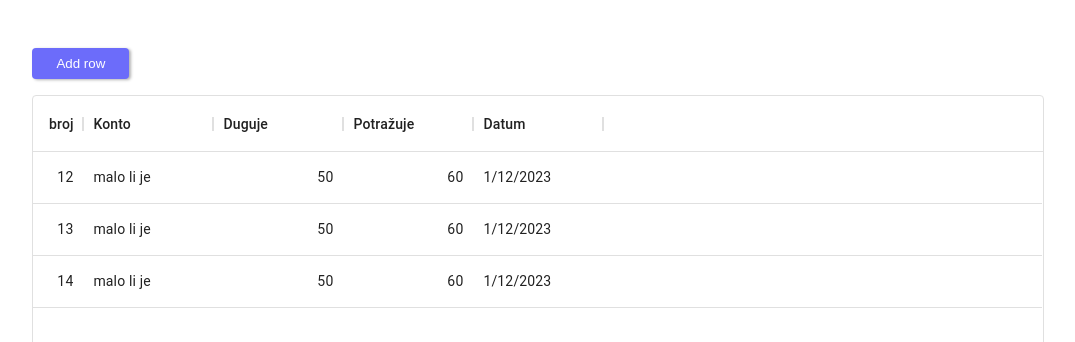
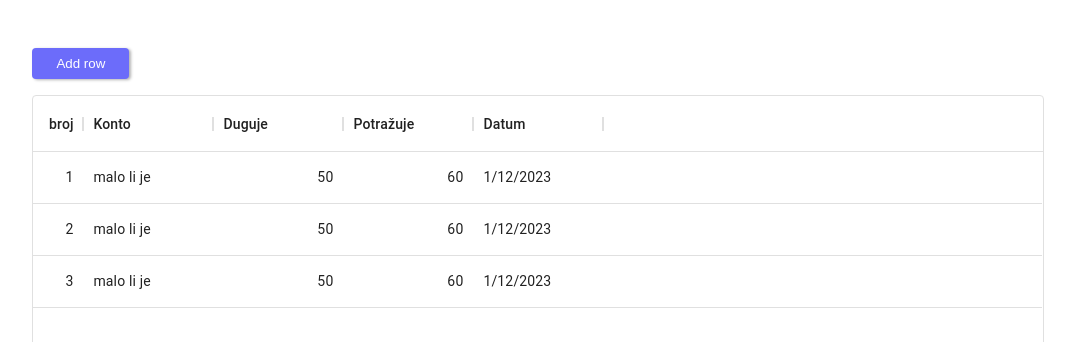
Before and after one commit to BSlaven/MUI_Editable_Grid, a React (Vite) app: page / in a window 1280 px wide. Shown: the top 342 px of the page, without its empty margins (102-1177 px from the left). Built offline with nearby package versions, Linux system fonts and the light colour scheme.

Commit message:
add row.length plus one as broj property

```diff
--- a/src/MuiEditableGrid.jsx
+++ b/src/MuiEditableGrid.jsx
@@ -4,9 +4,9 @@ import { DataGrid } from '@mui/x-data-grid';
 const MuiEditableGrid = () => {
 
   const [ rows, setRows ] = useState([
-    { id: 1, broj: 12, Konto: 'malo li je', Duguje: 50, Potražuje: 60, Datum: new Date() },
-    { id: 2, broj: 13, Konto: 'malo li je', Duguje: 50, Potražuje: 60, Datum: new Date() },
-    { id: 3, broj: 14, Konto: 'malo li je', Duguje: 50, Potražuje: 60, Datum: new Date() },
+    { id: 1, broj: 1, Konto: 'malo li je', Duguje: 50, Potražuje: 60, Datum: new Date() },
+    { id: 2, broj: 2, Konto: 'malo li je', Duguje: 50, Potražuje: 60, Datum: new Date() },
+    { id: 3, broj: 3, Konto: 'malo li je', Duguje: 50, Potražuje: 60, Datum: new Date() },
   ])
 
   const columns = [
@@ -20,7 +20,7 @@ const MuiEditableGrid = () => {
   const handleAddRow = () => {
     const newBlankRow = {
       id: Math.floor(Math.random() * 10000000),
-      broj: 0,
+      broj: rows.length + 1,
       Konto: '',
       Duguje: 0,
       Potražuje: 0,
```
